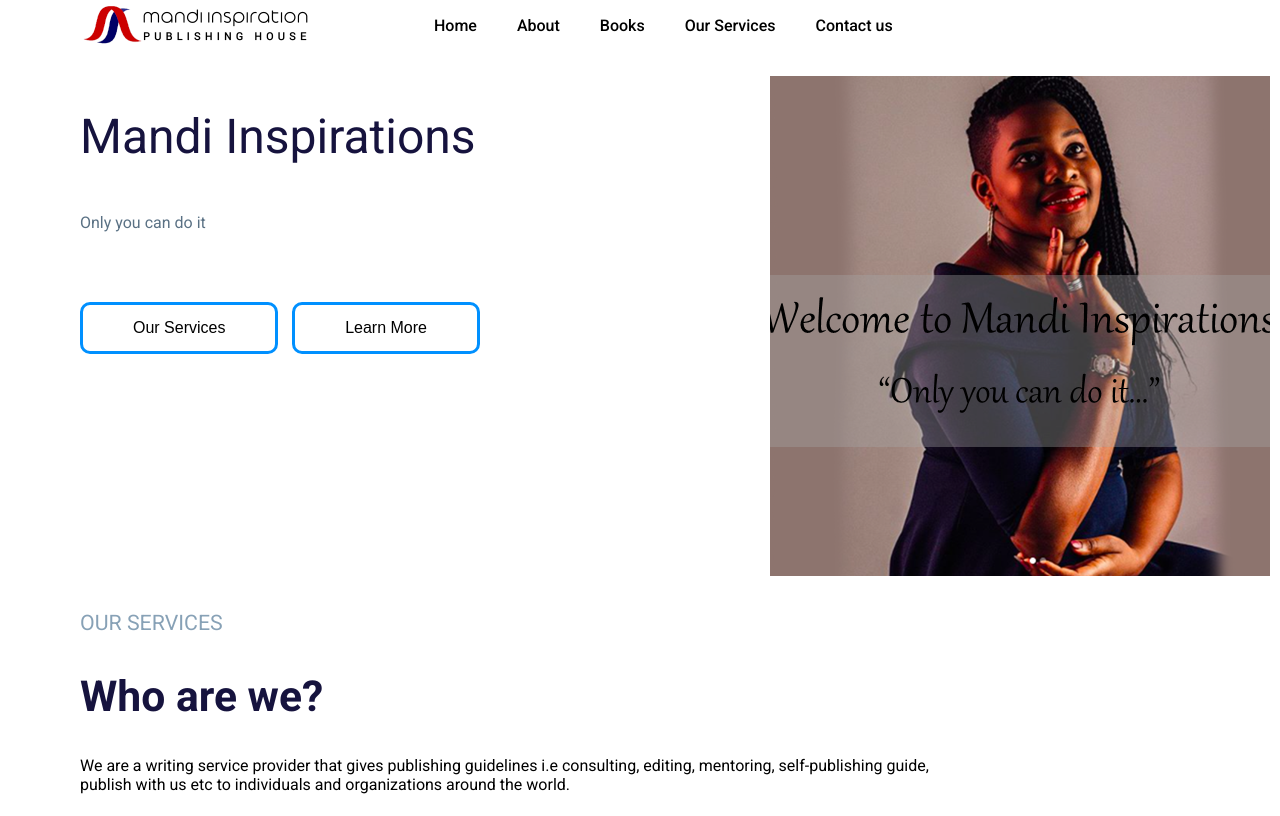
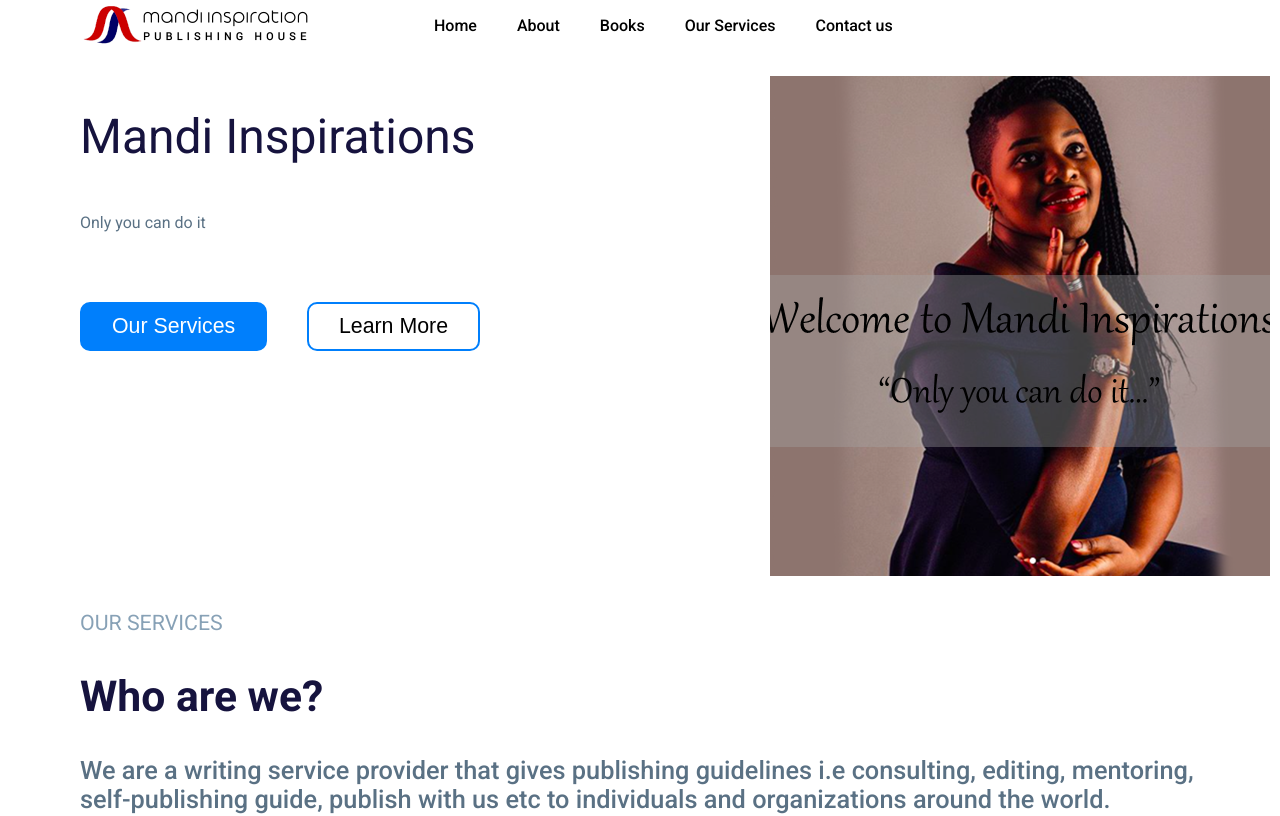
Before and after one commit to TehillahK/Mand-inspiration-web, a React (Create React App) app: page / in a window 1280 px wide. Shown: the top 816 px of the page. Built offline with nearby package versions, Linux system fonts and the light colour scheme.

Commit message:
organized the scss

```diff
--- a/src/presentation/scss/_banner.scss
+++ b/src/presentation/scss/_banner.scss
@@ -21,15 +21,20 @@
       justify-content: space-between;
       padding-top: 20px;
       button{
+        font-weight: 400;
+        text-decoration: none ;
         background-color: transparent;
-        font-size: 16px;
-        text-decoration: none;
-        padding: 14px 50px;
+        font-size: 16pt;
+        //text-decoration: none;
+        padding: 10px 30px;
         text-align: center;
         display: inline-block;
-        border: 3px globals.$sky-blue  solid;
+        border:2px globals.$sky-blue  solid;
         border-radius: 10px;
-
+        &.blue{
+          color: white;
+          background-color: globals.$sky-blue;
+        }
       }
     }
   }
--- a/src/presentation/scss/_globals.scss
+++ b/src/presentation/scss/_globals.scss
@@ -1,4 +1,4 @@
 @import url('https://fonts.googleapis.com/css2?family=Roboto:wght@400;500;700&display=swap');
 
 $roboto:'Roboto',sans-serif;
-$sky-blue:#0090FFFF;
+$sky-blue:#007FFC;
--- a/src/presentation/scss/_navbar.scss
+++ b/src/presentation/scss/_navbar.scss
@@ -45,3 +45,6 @@ nav{
   }
 
 }
+.blue{
+  background-color: globals.$sky-blue;
+}
--- a/src/presentation/scss/main.scss
+++ b/src/presentation/scss/main.scss
@@ -27,7 +27,7 @@ body{
   padding-left: 80px;
 
   .services{
-    width: 850px;
+    //width: 850px;
     h1{
       font-weight: 400;
       font-size: 16pt;
@@ -40,6 +40,10 @@ body{
       color: #16133E;
     }
     .text{
+    padding-right: 50px;
+      font-weight: 500;
+      font-size: 19pt;
+      color: #5A7184;
       margin-top: 30px;
       margin-bottom: 60px;
     }
```
